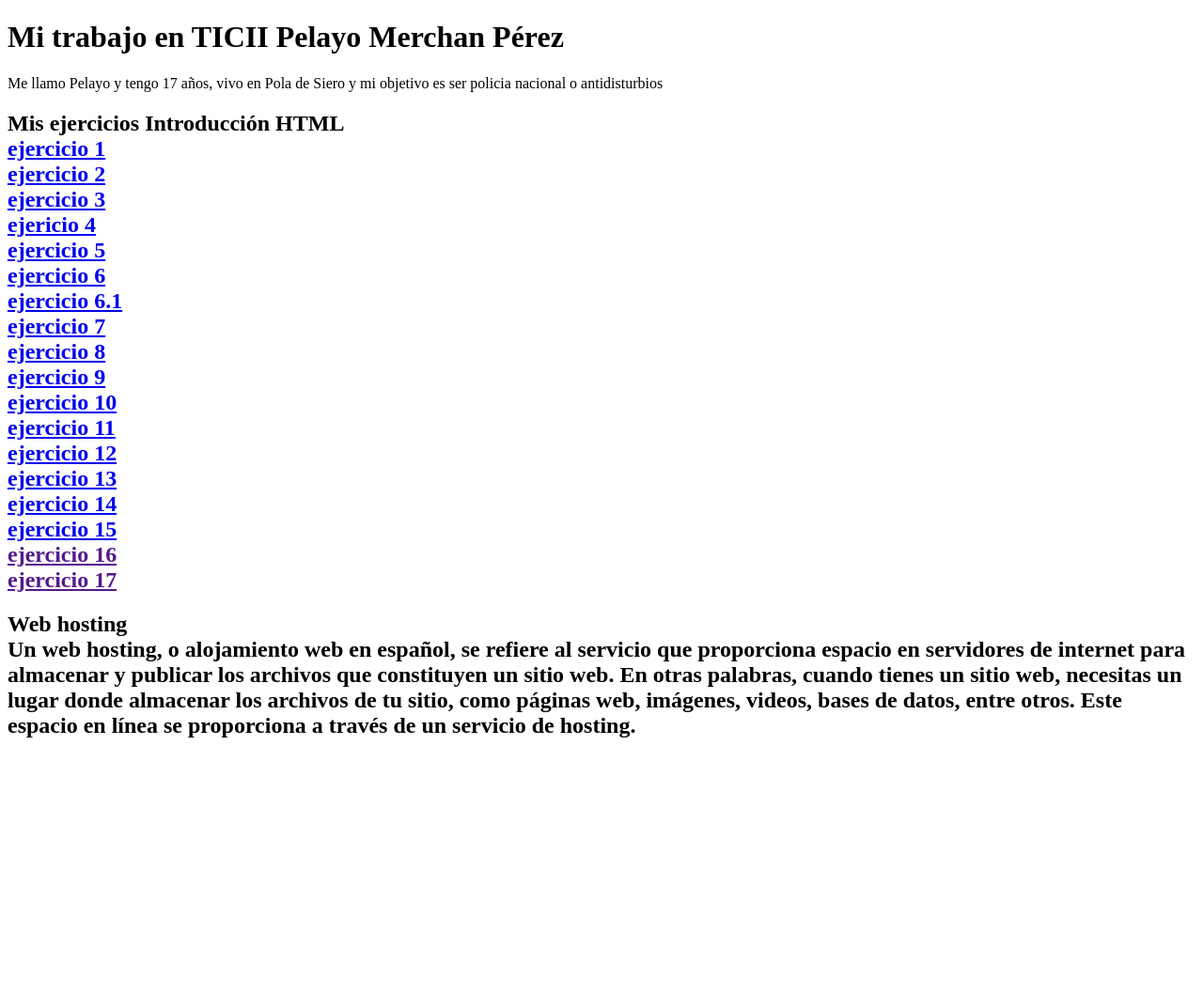
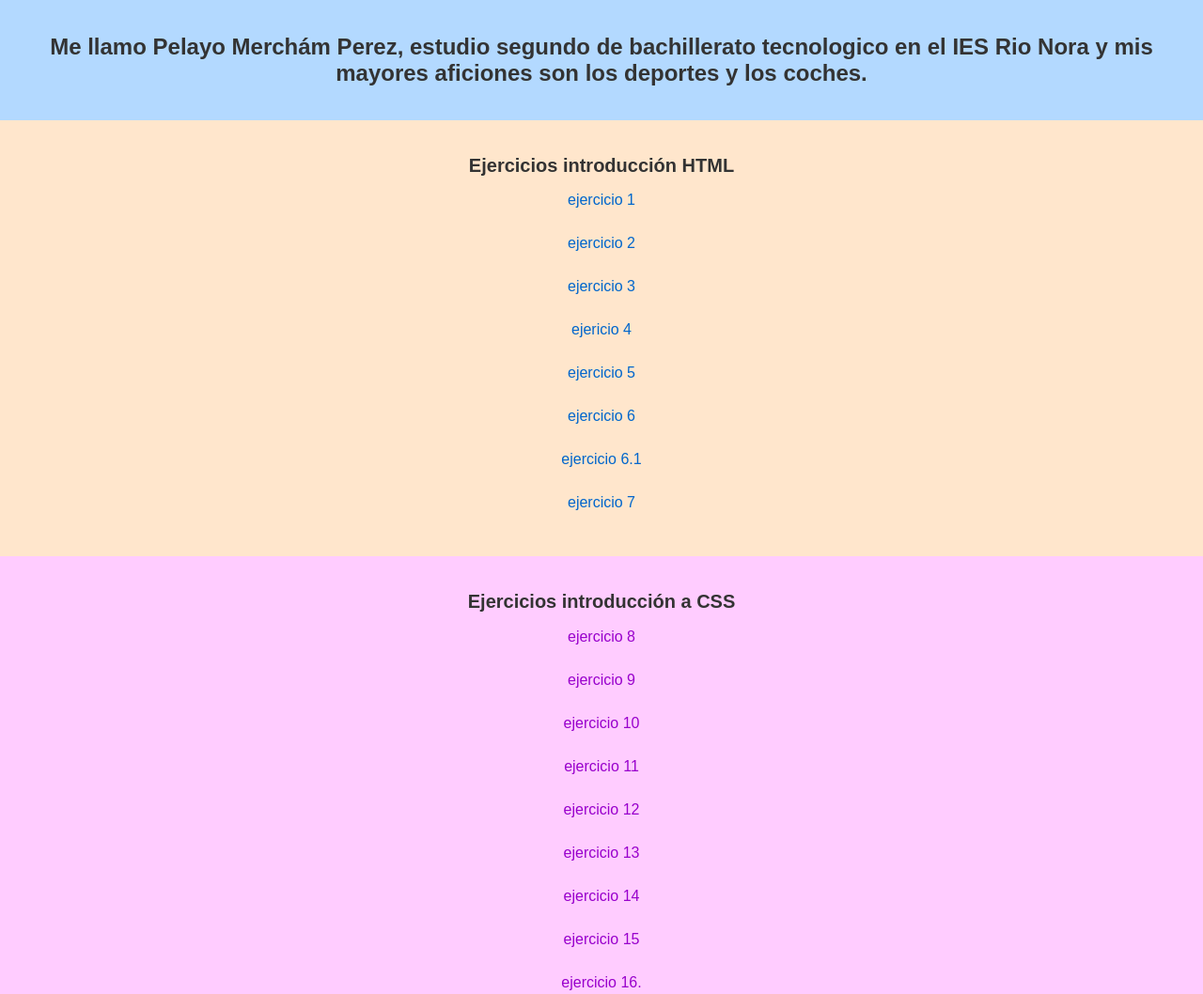
Before and after one commit to Pelayomerchan20068y/Pelayomerchan20068y.github.io, a plain HTML site: page index.html in a window 1280 px wide. Shown: the whole page at 94% size. Before the commit the page ends 806 px from the top, so only its background shows below. Drawn offline with Linux system fonts and the light colour scheme.

Commit message:
Update index.html

```diff
--- a/index.html
+++ b/index.html
@@ -1,15 +1,77 @@
+
 <!DOCTYPE html>
-<html>
+<html lang="es">
+<head>
+    <meta charset="UTF-8">
+    <meta name="viewport" content="width=device-width, initial-scale=1.0">
+    <title>Mi Página web hecha por Pelayo Merchán.</title>
 
-<head>
-  <meta charset="utf-8">
-  <meta name="viewport" content="width=device-width">
-  <title>replit</title>
-  <link href="style.css" rel="stylesheet" type="text/css" />
+    <style>
+        body {
+            font-family: Arial, sans-serif;
+            margin: 0;
+            padding: 0;
+        }
+
+        .datos-personales {
+            background-color: #b3d9ff;
+            padding: 20px;
+            text-align: center;
+            color: #333;
+        }
+
+        .datos-personales h1 {
+            font-size: 24px;
+        }
+
+        .ejercicios-html {
+            background-color: #ffe6cc;
+            padding: 20px;
+            text-align: center;
+            color: #333;
+        }
+
+        .ejercicios-html h2 {
+            font-size: 20px;
+        }
+
+        .ejercicios-html a {
+            display: block;
+            margin-bottom: 10px;
+            text-decoration: none;
+            color: #0066cc;
+        }
+
+
+        .ejercicios-css {
+            background-color: #ffccff;
+            padding: 20px;
+            text-align: center;
+            color: #333;
+        }
+
+        .ejercicios-css h2 {
+            font-size: 20px;
+        }
+
+        .ejercicios-css a {
+            display: block;
+            margin-bottom: 10px;
+            text-decoration: none;
+            color: #9900cc;
+        }
+    </style>
 </head>
-  <h1> Mi trabajo en TICII Pelayo Merchan Pérez </h1>
-  <p>Me llamo Pelayo y tengo 17 años, vivo en Pola de Siero y mi objetivo es ser policia nacional o antidisturbios</p>
-  <h2>Mis ejercicios Introducción HTML<br>
+<body>
+
+
+    <div class="datos-personales">
+        <h1>Me llamo Pelayo Merchám Perez, estudio segundo de bachillerato tecnologico en el IES Rio Nora y mis mayores aficiones son los deportes y los coches. </h1>
+
+    </div>
+
+    <div class="ejercicios-html">
+        <h2>Ejercicios introducción HTML</h2>
         <a href="TICPELAyo/Ejercicio 1 Conceptos básicos de HTML.html">ejercicio 1</a><br>
       <a href="TICPELAyo/Ejercicio 2 Desafío HTML.html">ejercicio 2</a><br>
        <a href="TICPELAyo/Ejercicio 3 Etiquetas strong y em.html"> ejercicio 3</a><br>
@@ -18,6 +80,11 @@
       <a href="TICPELAyo/html-ejerc6_1-img.html .html">ejercicio 6</a><br>
       <a href="TICPELAyo/html-ejerc6-img.html.html">ejercicio 6.1</a><br>
       <a href="TICPELAyo/html-ejerc7-viaje.html.html"> ejercicio 7</a><br>
+    </div>
+
+
+    <div class="ejercicios-css">
+        <h2>Ejercicios introducción a CSS</h2>
         <a href="TICPELAyo/html-ejerc8-color.html.html">ejercicio 8</a><br>
         <a href="TICPELAyo/html-ejerc9-criatura.htm.html">ejercicio 9</a><br>
         <a href="TICPELAyo/html-ejerc10-criatura2.html">ejercicio 10</a><br>
@@ -26,13 +93,8 @@
         <a href="TICPELAyo/html-ejerc13-clases.html.html">ejercicio 13</a><br>
         <a href="TICPELAyo/html-ejerc14-desafio-clases.html.html">ejercicio 14</a><br>
         <a href="TICPELAyo/html-ejerc15-selectores.html">ejercicio 15</a><br>
-    <a href="">ejercicio 16</a><br>
-    <a href="">ejercicio 17</a><br>
-  </h2>
- <h2>Web hosting<br>
+        <a href="TICPELAyo/html-ejer16.html.html">ejercicio 16.</a><br>
+    </div>
 
-   Un web hosting, o alojamiento web en español, se refiere al servicio que proporciona espacio en servidores de internet para almacenar y publicar los archivos que constituyen un sitio web. En otras palabras, cuando tienes un sitio web, necesitas un lugar donde almacenar los archivos de tu sitio, como páginas web, imágenes, videos, bases de datos, entre otros. Este espacio en línea se proporciona a través de un servicio de hosting.
-
-
-
- </h2>
+</body>
+</html>
```
Lines whose indentation alone changed are shown as unchanged.
